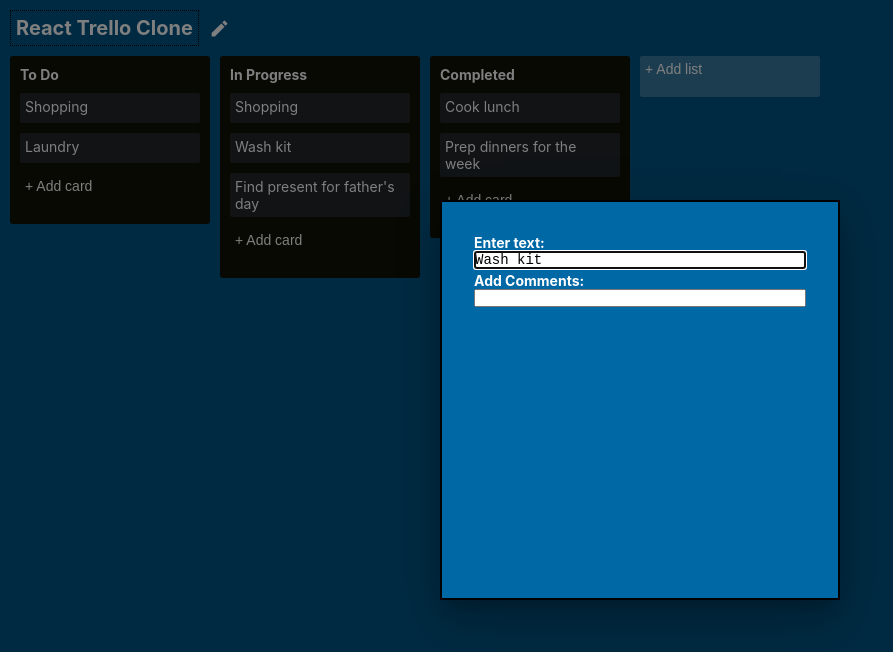
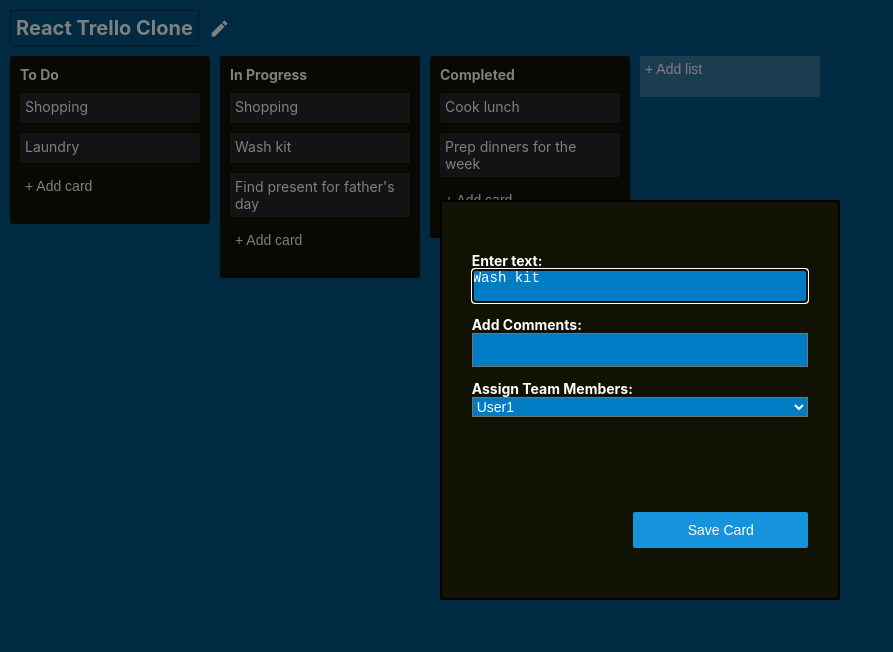
Before and after one commit to WillHoward95/react-trello-clone-2, a React (Create React App) app: page / in a window 1280 px wide. Both pictures are taken after a click on the button 315 px from the left and 162 px from the top of the page. Shown: the top 652 px of the page, without its empty margins (0-893 px from the left). Built offline with nearby package versions, Linux system fonts and the light colour scheme.

Commit message:
added window pop up when clicking on a card

```diff
--- a/src/App.css
+++ b/src/App.css
@@ -78,13 +78,6 @@
   min-height: 50px;
 }
 
-.modalTextArea {
-  resize: none;
-  height: 400px;
-  width: 100%;
-  color: black;
-}
-
 .listTextArea {
   width: 175px;
   margin: 10px 0px 0px 10px;
@@ -101,7 +94,7 @@
 
 .saveButton {
   color: white;
-  background-color: #579dff;
+  background-color: #1594dd;
 }
 
 .boardTitleContainer {
@@ -131,3 +124,54 @@
   border: 1px solid black;
   padding: 5px;
 }
+
+.cardModal {
+  position: absolute;
+  top: 50%;
+  left: 50%;
+  transform: translate(-50%, -50%);
+  width: 400px;
+  background-color: rgb(16, 18, 4);
+  border: 2px solid #000;
+  box-shadow: 24px;
+  /* p: 4, */
+  height: 400px;
+}
+
+.cardModalInterior {
+  width: 85%;
+  margin: auto;
+  height: 80%;
+  position: absolute;
+  top: 10%;
+  left: 7.5%;
+}
+
+.teamMembers {
+  width: 100%;
+  background-color: #007cc4;
+}
+
+.modalTextArea {
+  resize: none;
+  height: 25%;
+  width: 100%;
+  color: white;
+  overflow: hidden;
+  background-color: #007cc4;
+}
+
+.editCardText,
+.editCardComment,
+.editTeamMembers {
+  margin: 10px 0;
+}
+
+.modalSaveButton {
+  margin: 10px 0;
+  position: absolute;
+  bottom: 0;
+  right: 0;
+  text-align: center;
+  padding: 10px 0px;
+}
--- a/src/components/TrelloCard.jsx
+++ b/src/components/TrelloCard.jsx
@@ -12,18 +12,7 @@
 } from "../features/TrelloBoard/trelloBoardSlice";
 import { useDispatch, useSelector } from "react-redux";
 
-const style = {
-  position: "absolute",
-  top: "50%",
-  left: "50%",
-  transform: "translate(-50%, -50%)",
-  width: 400,
-  bgcolor: "#0068a5",
-  border: "2px solid #000",
-  boxShadow: 24,
-  p: 4,
-  height: "400px",
-};
+const style = {};
 
 const TrelloCard = ({ text, cardId, index, listId, comment }) => {
   const dispatch = useDispatch();
@@ -72,9 +61,11 @@
           aria-labelledby="modal-modal-title"
           aria-describedby="modal-modal-description"
         >
-          <Box sx={style}>
+          <Box className="cardModal">
+            <div className="cardModalInterior">
+              <div className="editCardText">
                 <h2>Enter text:</h2>
-            <Textarea
+                <textarea
                   className="modalTextArea"
                   id="modal-modal-title"
                   variant="h6"
@@ -84,11 +75,11 @@
                   onInput={(e) => {
                     dispatch(setNewCardInput(e.target.value));
                   }}
-            >
-              {/* {text} */}
-            </Textarea>
+                ></textarea>
+              </div>
+              <div className="editCardComment">
                 <h2>Add Comments:</h2>
-            <Textarea
+                <textarea
                   className="modalTextArea"
                   id="modal-modal-description"
                   sx={{ mt: 2 }}
@@ -96,7 +87,23 @@
                     dispatch(setCommentText(e.target.value));
                   }}
                   defaultValue={comment}
-            ></Textarea>
+                ></textarea>
+              </div>
+              <div className="editTeamMembers">
+                <h2>Assign Team Members:</h2>
+                <select className="teamMembers">
+                  <option className="teamMembersOption">User1</option>
+                  <option className="teamMembersOption">User2</option>
+                  <option className="teamMembersOption">User3</option>
+                </select>
+              </div>
+              <button
+                className="button cardButton saveButton modalSaveButton"
+                onClick={handleClose}
+              >
+                Save Card
+              </button>
+            </div>
           </Box>
         </Modal>
       </div>
```
Lines whose indentation alone changed are shown as unchanged.
